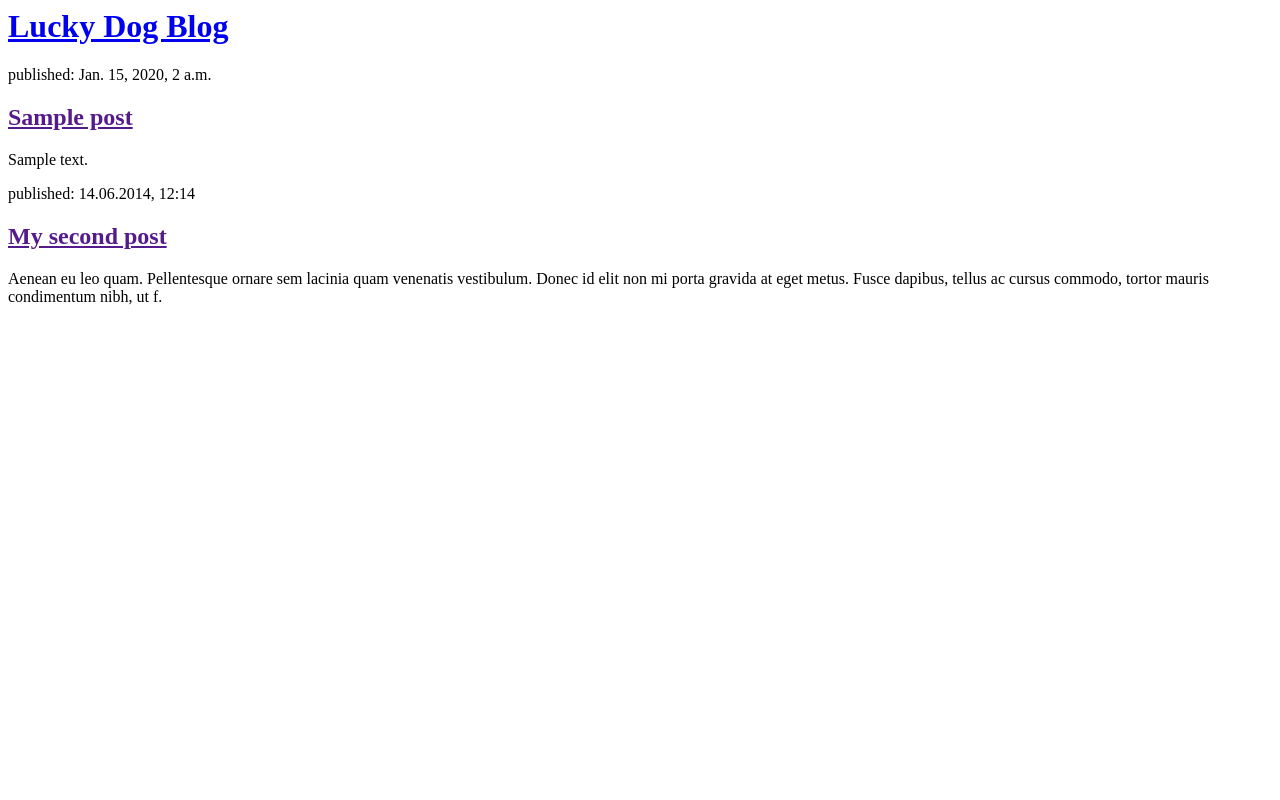
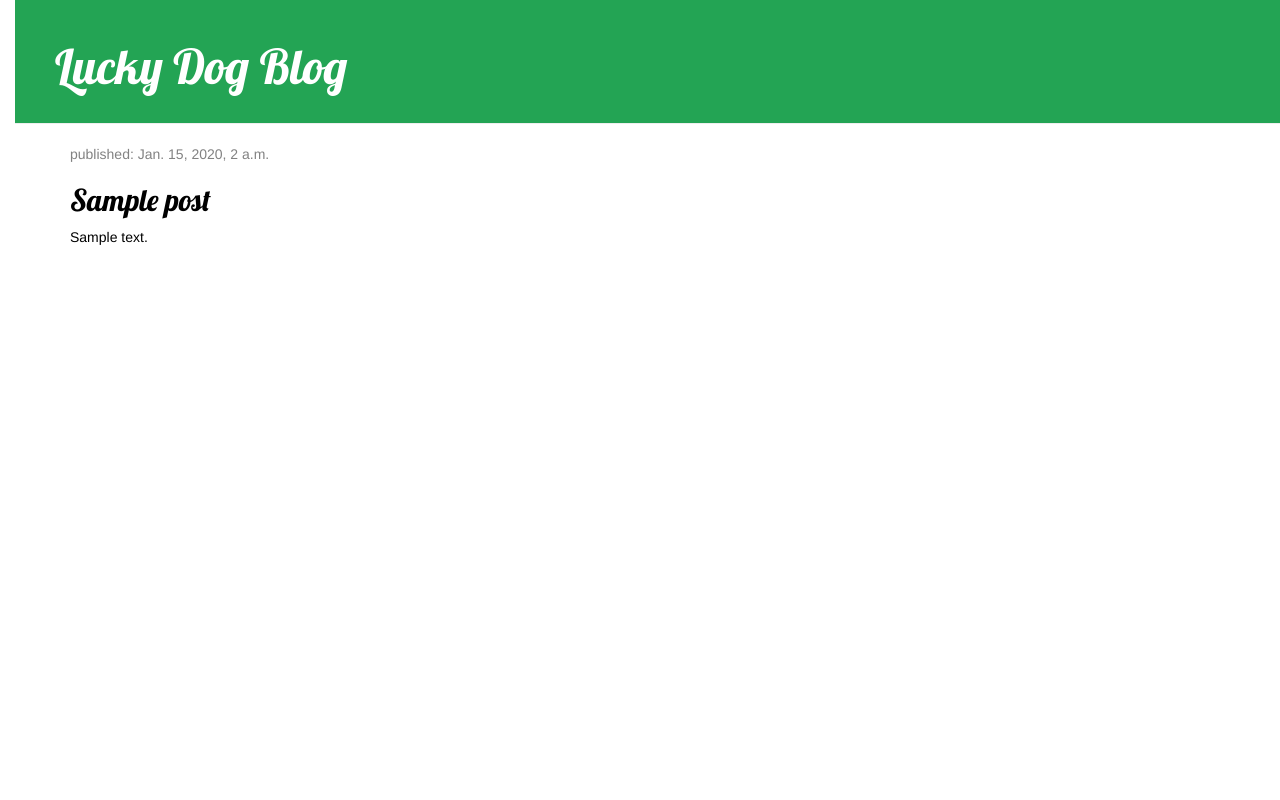
Before and after one commit to luckytheyukondog/my-first-blog, a Django app: page / in a window 1280 px wide. Run offline with Django 3.2, Linux system fonts and the light colour scheme; tables that the repository leaves empty hold one stand-in row (values such as "Sample post"); some libraries are stand-ins or nearby versions.

Commit message:
Added view and template for detailed blog post as well as CSS for the site.

```diff
--- /dev/null
+++ b/blog/static/css/blog.css
@@ -0,0 +1,56 @@
+
+body {
+    padding-left: 15px;
+}
+
+.page-header {
+    background-color: #23A454;
+    margin-top: 0;
+    padding: 20px 20px 20px 40px;
+}
+
+.page-header h1, .page-header h1 a, .page-header h1 a:visited, .page-header h1 a:active {
+    color: #ffffff;
+    font-size: 36pt;
+    text-decoration: none;
+}
+
+.content {
+    margin-left: 40px;
+}
+
+h1, h2, h3, h4 {
+    font-family: 'Lobster', cursive;
+	color: #000000
+}
+.row {
+	color: #000000
+
+}
+
+.date {
+    color: #828282;
+}
+
+.save {
+    float: right;
+}
+
+.post-form textarea, .post-form input {
+    width: 100%;
+}
+
+.top-menu, .top-menu:hover, .top-menu:visited {
+    color: #ffffff;
+    float: right;
+    font-size: 26pt;
+    margin-right: 20px;
+}
+
+.post {
+    margin-bottom: 70px;
+}
+
+.post h2 a, .post h2 a:visited {
+    color: #000000;
+}
--- /dev/null
+++ b/blog/templates/blog/base.html
@@ -0,0 +1,24 @@
+{% load static %}
+<html>
+    <head>
+        <title>Lucky Dog Blog</title>
+	<link rel="stylesheet" href="//maxcdn.bootstrapcdn.com/bootstrap/3.2.0/css/bootstrap.min.css">
+        <link rel="stylesheet" href="//maxcdn.bootstrapcdn.com/bootstrap/3.2.0/css/bootstrap-theme.min.css">
+	<link href="//fonts.googleapis.com/css?family=Lobster&subset=latin,latin-ext" rel="stylesheet" type="text/css">
+	<link rel="stylesheet" href="{% static 'css/blog.css' %}">
+
+    </head>
+    <body>
+    <div class="page-header">
+        <h1><a href="/">Lucky Dog Blog</a></h1>
+    </div>
+    <div class="content container">
+        <div class="row">
+            <div class="col-md-8">
+            {% block content %}
+            {% endblock %}
+            </div>
+        </div>
+    </div>
+</body>
+</html>
--- a/blog/templates/blog/post_list.html
+++ b/blog/templates/blog/post_list.html
@@ -1,22 +1,12 @@
-<html>
-    <head>
-        <title>LuckyDog Blog</title>
-    </head>
-    <body>
-        <div>
-            <h1><a href="/">Lucky Dog Blog</a></h1>
-       {% for post in posts %}
-    <div>
-        <p>published: {{ post.published_date }}</p>
-        <h2><a href="">{{ post.title }}</a></h2>
-        <p>{{ post.text|linebreaksbr }}</p>
-    </div>
-{% endfor %}
-
-        <div>
-            <p>published: 14.06.2014, 12:14</p>
-            <h2><a href="">My second post</a></h2>
-            <p>Aenean eu leo quam. Pellentesque ornare sem lacinia quam venenatis vestibulum. Donec id elit non mi porta gravida at eget metus. Fusce dapibus, tellus ac cursus commodo, tortor mauris condimentum nibh, ut f.</p>
-        </div>
-    </body>
-</html>
+{% extends 'blog/base.html' %}
+{% block content %}
+    {% for post in posts %}
+                <div class="post">
+                    <div class="date">
+                        <p>published: {{ post.published_date }}</p>
+                    </div>
+                    <h2><a href="{% url 'post_detail' pk=post.pk %}">{{ post.title }}</a></h2>
+                    <p>{{ post.text|linebreaksbr }}</p>
+                </div>
+            {% endfor %}
+{% endblock %}
--- a/blog/urls.py
+++ b/blog/urls.py
@@ -3,4 +3,5 @@ from . import views
 
 urlpatterns = [
     path('', views.post_list, name='post_list'),
+    path('post/<int:pk>/', views.post_detail, name='post_detail'),
 ]
--- a/blog/views.py
+++ b/blog/views.py
@@ -1,7 +1,10 @@
-from django.shortcuts import render
 from .models import Post
-from django.utils import timezone
+from django.shortcuts import render, get_object_or_404
 
 def post_list(request):
     posts = Post.objects.all()
     return render(request, 'blog/post_list.html', {'posts': posts})
+
+def post_detail(request, pk):
+    post = get_object_or_404(Post, pk=pk)
+    return render(request, 'blog/post_detail.html', {'post': post})
--- a/mysite/urls.py
+++ b/mysite/urls.py
@@ -19,4 +19,5 @@ from django.urls import path, include
 urlpatterns = [
     path('admin/', admin.site.urls),
     path('', include('blog.urls')),
+
 ]
```
Also changed, not shown: blog/templates/blog/post_detail.html (added, +13 -0 lines).
